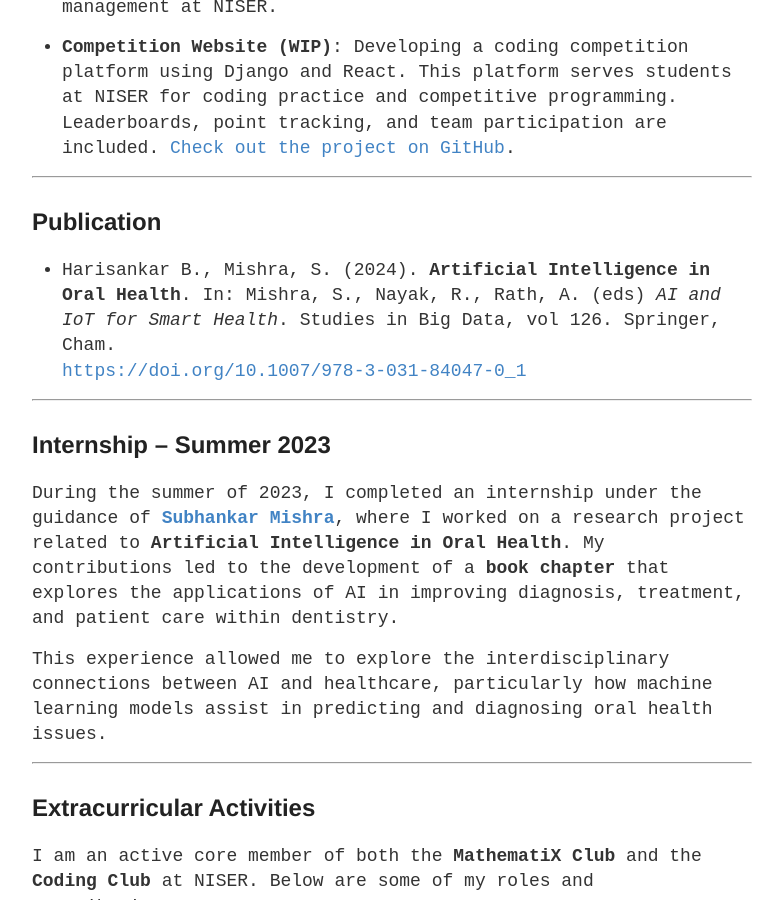
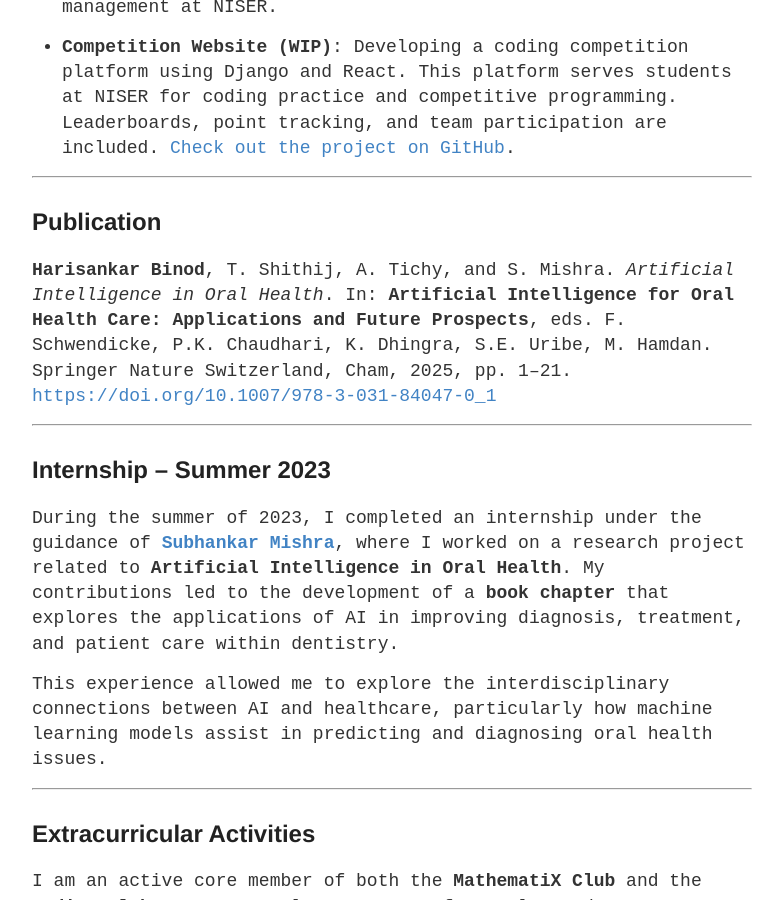
Before and after one commit to Methaphur/methaphur.github.io, a Jekyll site: the page built from about.md, in a window 1280 px wide and 900 px high, scrolled down 1697 px. Shown: the whole window, without its empty margins (248-1031 px from the left). Built offline with Jekyll 4.4.1, drawn with Linux system fonts in a browser that asks for light colours.

Commit message:
added publication

```diff
--- a/about.md
+++ b/about.md
@@ -48,8 +48,7 @@
 
 ## Publication
 
-- Harisankar B., Mishra, S. (2024). **Artificial Intelligence in Oral Health**. In: Mishra, S., Nayak, R., Rath, A. (eds) *AI and IoT for Smart Health*. Studies in Big Data, vol 126. Springer, Cham.
-  [https://doi.org/10.1007/978-3-031-84047-0_1](https://doi.org/10.1007/978-3-031-84047-0_1)
+**Harisankar Binod**, T. Shithij, A. Tichy, and S. Mishra. *Artificial Intelligence in Oral Health*. In: **Artificial Intelligence for Oral Health Care: Applications and Future Prospects**, eds. F. Schwendicke, P.K. Chaudhari, K. Dhingra, S.E. Uribe, M. Hamdan. Springer Nature Switzerland, Cham, 2025, pp. 1–21. [https://doi.org/10.1007/978-3-031-84047-0_1](https://doi.org/10.1007/978-3-031-84047-0_1)
 
 ---
 
```
